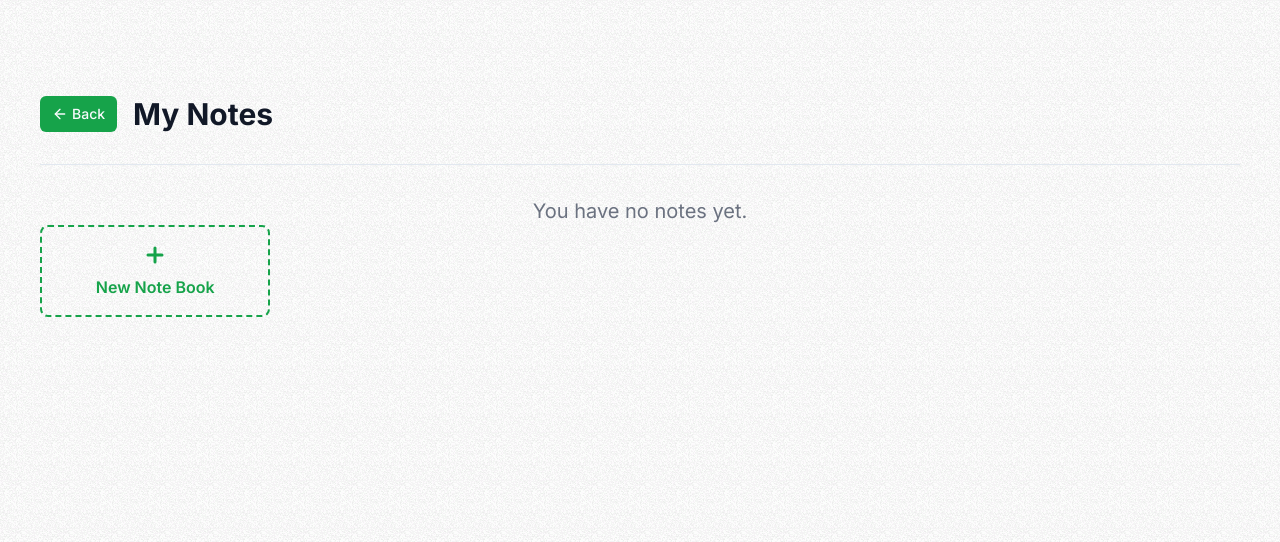
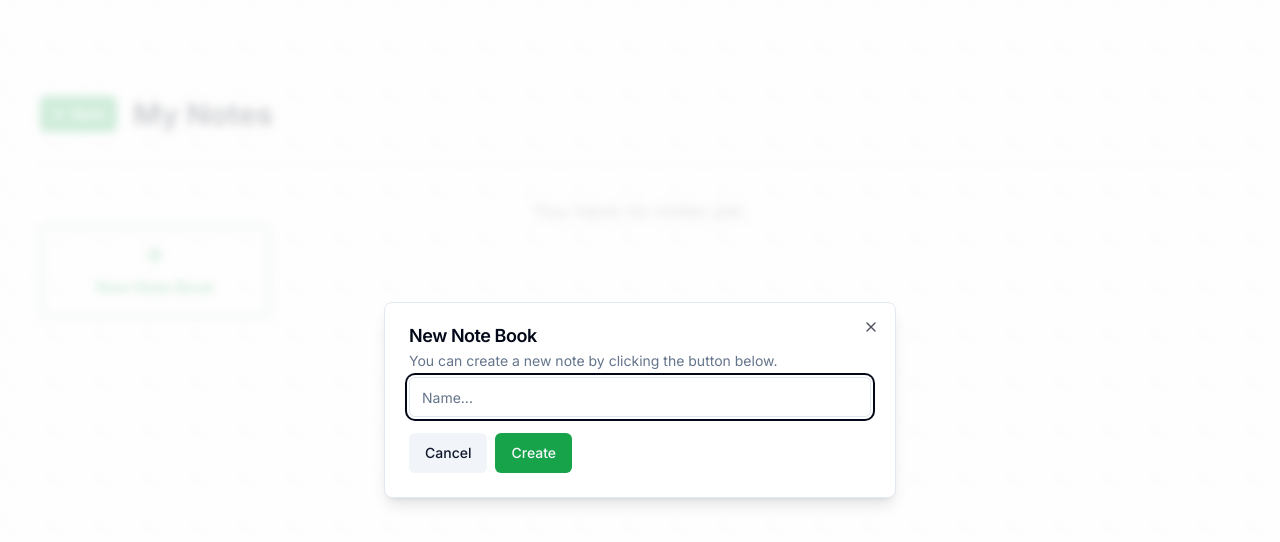
Before and after one commit to aindriu80/fcc-aideation, a Next.js app: page /dashboard in a window 1280 px wide. Both pictures are taken after a click on the button "New Note Book". Shown: the top 542 px of the page. Built offline with nearby package versions, Linux system fonts and the light colour scheme.

Commit message:
Completing the front end

```diff
--- /dev/null
+++ b/components/ui/input.tsx
@@ -0,0 +1,26 @@
+import * as React from 'react'
+
+// import { cn } from "@/lib/utils"
+import { cn } from '@/src/lib/utils'
+
+export interface InputProps
+  extends React.InputHTMLAttributes<HTMLInputElement> {}
+
+const Input = React.forwardRef<HTMLInputElement, InputProps>(
+  ({ className, type, ...props }, ref) => {
+    return (
+      <input
+        type={type}
+        className={cn(
+          'flex h-10 w-full rounded-md border border-input bg-background px-3 py-2 text-sm ring-offset-background file:border-0 file:bg-transparent file:text-sm file:font-medium placeholder:text-muted-foreground focus-visible:outline-none focus-visible:ring-2 focus-visible:ring-ring focus-visible:ring-offset-2 disabled:cursor-not-allowed disabled:opacity-50',
+          className
+        )}
+        ref={ref}
+        {...props}
+      />
+    )
+  }
+)
+Input.displayName = 'Input'
+
+export { Input }
--- a/src/components/CreateNoteDialog.tsx
+++ b/src/components/CreateNoteDialog.tsx
@@ -1,11 +1,21 @@
 'use client'
-import { Dialog, DialogTrigger } from '@radix-ui/react-dialog'
+import {
+  Dialog,
+  DialogContent,
+  DialogDescription,
+  DialogTitle,
+  DialogTrigger,
+  DialogHeader,
+} from './ui/dialog'
 import { Plus } from 'lucide-react'
 import React from 'react'
+import { Input } from '@/components/ui/input'
+import { Button } from './ui/button'
 
 type Props = {}
 
 const CreateNoteDialog = (props: Props) => {
+  const [input, setInput] = React.useState('')
   return (
     <Dialog>
       <DialogTrigger>
@@ -16,6 +26,30 @@
           </h2>
         </div>
       </DialogTrigger>
+      <DialogContent>
+        <DialogHeader>
+          <DialogTitle>New Note Book</DialogTitle>
+          <DialogDescription>
+            You can create a new note by clicking the button below.
+          </DialogDescription>
+          <form>
+            <Input
+              value={input}
+              onChange={(e) => setInput(e.target.value)}
+              placeholder="Name..."
+            />
+            <div className="h-4"></div>
+            <div className="flex items-center gap-2">
+              <Button type="reset" variant={'secondary'}>
+                Cancel
+              </Button>
+              <Button type="submit" className="bg-green-600">
+                Create
+              </Button>
+            </div>
+          </form>
+        </DialogHeader>
+      </DialogContent>
     </Dialog>
   )
 }
```
Also changed, not shown: src/components/ui/dialog.tsx (+14 -15 lines), 1 other file (tests, documents, lock files or other folders).
